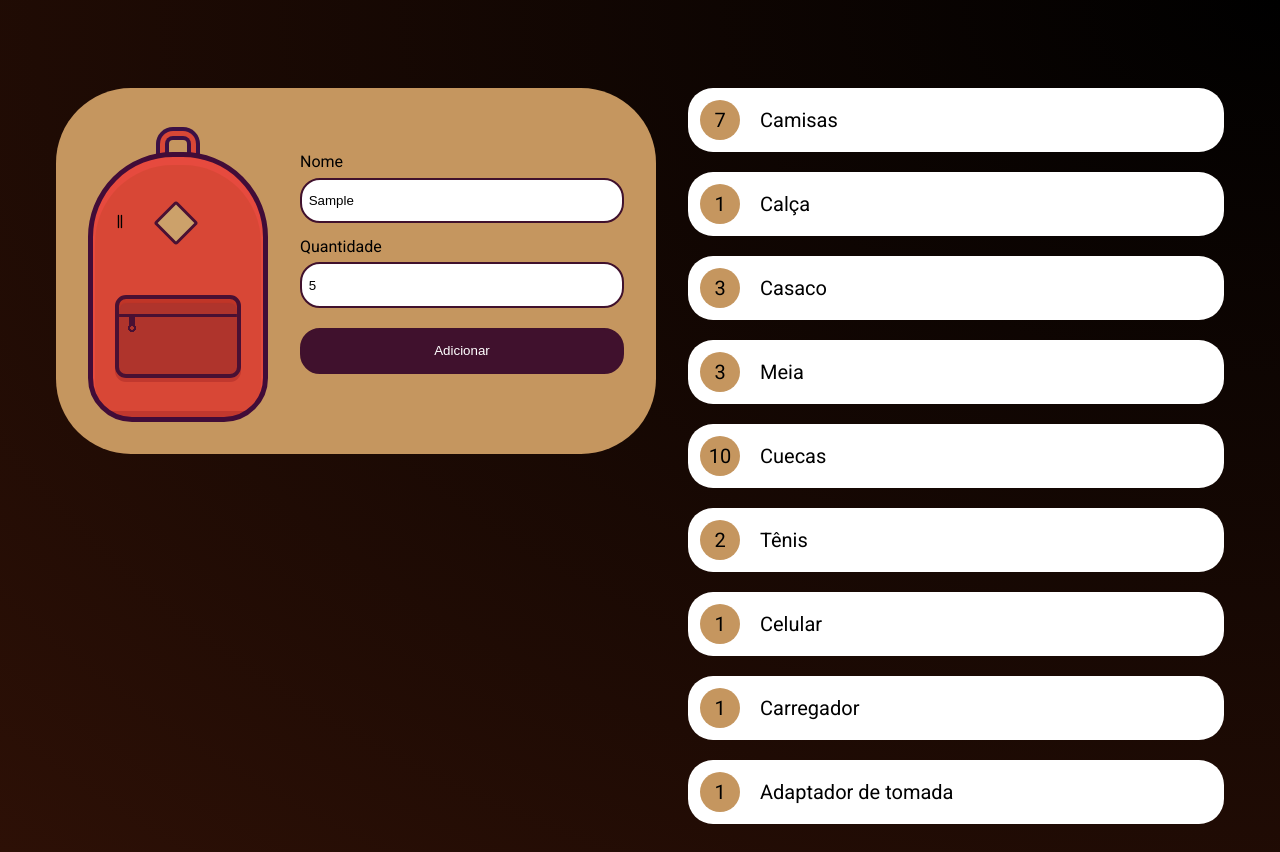
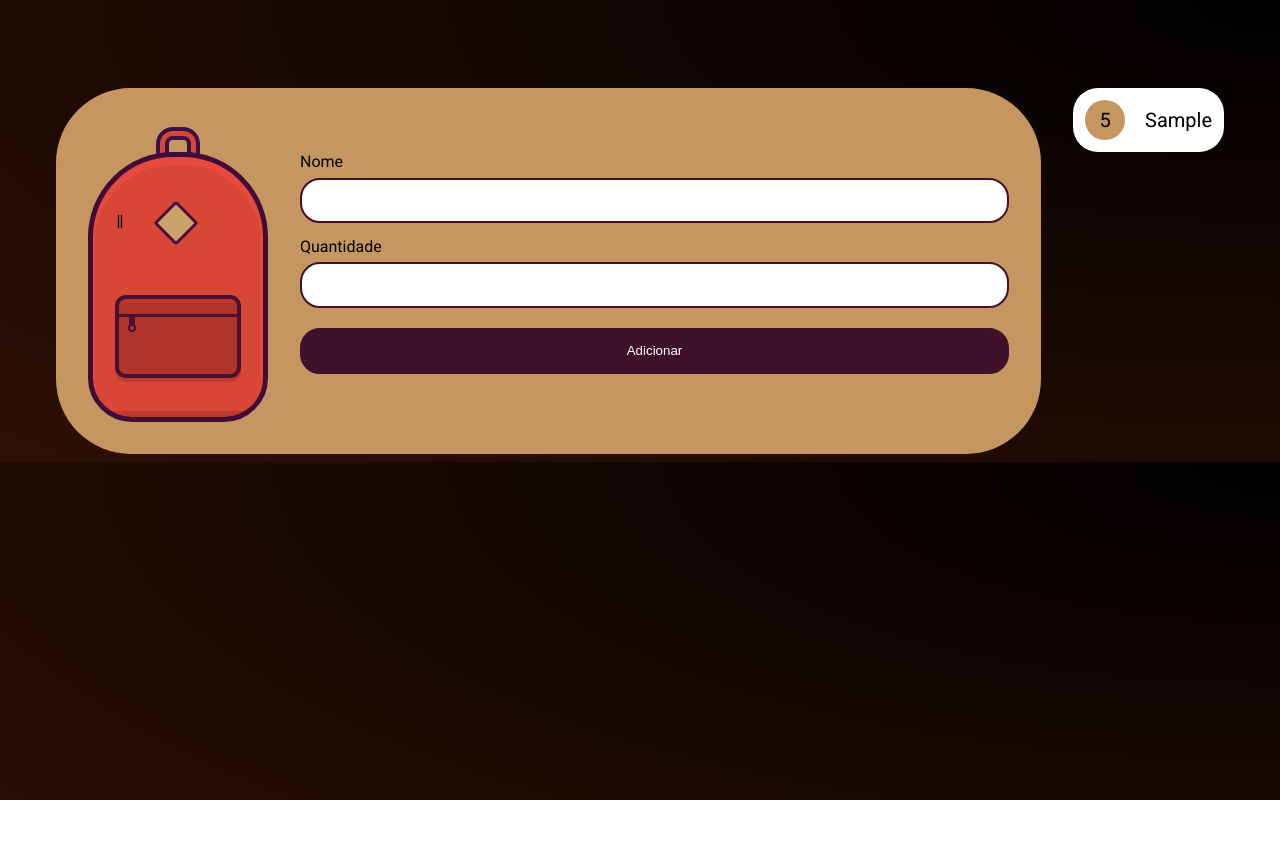
Before and after one commit to WilRocha97/Pojeto-Mochila-de-viagem, a plain HTML site: page index.html in a window 1280 px wide. Both pictures are taken after typing "Sample", "5" into the empty fields and a click on the input "Adicionar". After the commit the page ends 800 px from the top, so only its background shows below. Drawn offline with Linux system fonts and the light colour scheme.

Commit message:
adicionando itens na lista
criando função para adicionar itens na lista e no localStorage

```diff
--- a/index.html
+++ b/index.html
@@ -24,16 +24,8 @@
             </form>
         </div>
 
-        <ul class="lista">
-            <li class="item"><strong>7</strong>Camisas</li>
-            <li class="item"><strong>1</strong>Calça</li>
-            <li class="item"><strong>3</strong>Casaco</li>
-            <li class="item"><strong>3</strong>Meia</li>
-            <li class="item"><strong>10</strong>Cuecas</li>
-            <li class="item"><strong>2</strong>Tênis</li>
-            <li class="item"><strong>1</strong>Celular</li>
-            <li class="item"><strong>1</strong>Carregador</li>
-            <li class="item"><strong>1</strong>Adaptador de tomada</li>
+        <ul class="lista" id="lista">
+
         </ul>
     </main>
     <script src="js/main.js"></script>
--- a/js/main.js
+++ b/js/main.js
@@ -1,8 +1,60 @@
 const form = document.getElementById("novoItem")
+// captura a lista
+const lista = document.getElementById("lista")
+// caso existe alguma coisa no localStorage captura a string e transforma em JS para poder ser usado
+const itens = JSON.parse(localStorage.getItem("itens")) || []
+
+//para cada item na lista encontrada no localStorage
+itens.forEach( (elemento) => {
+    console.log(elemento)
+})
+
+//captura o evento de click na tag <form> quando o botão de adicionar for clicado para capturar as informações digitadas nos campos
+form.addEventListener("submit", (evento) => {
+    // previne a ação padrão do botão
+    evento.preventDefault()
+
+    // captura e manda os textos inseridos nos campos de nome e quantidade
+    const nome = evento.target.elements["nome"]
+    const quantidade = evento.target.elements["quantidade"]
+
+    // chama a função de criar item e manda os textos inseridos nos campos de nome e quantidade como parametro
+    criaElemento(nome.value, quantidade.value)
+
+    // limpa os campos de nome e quantidade
+    nome.value = ""
+    quantidade.value = ""
+})
+
+function criaElemento(nome, quantidade) {
+    console.log(nome, quantidade)
+    // <li class="item"><strong>1</strong>Calça</li>
+    // cria uma tag <li>
+    const novoItem = document.createElement('li')
+    // adiciona class="item" na tag <li>
+    novoItem.classList.add("item")
+
+    // cria uma tag <strong>
+    const numeroItem = document.createElement('strong')
+    // adiciona a quantidade na tag <strong>
+    numeroItem.innerHTML = quantidade
+
+    // adiciona a tag <strong> como tag filha da tag <li>
+    novoItem.appendChild(numeroItem)
+    // adiciona o nome na tag <li>
+    novoItem.innerHTML += nome
+
+    //adiciona o novo item na lista
+    lista.appendChild(novoItem)
 
 
-form.addEventListener("submit", (evento) => {
-    evento.preventDefault()
-    console.log(evento.target.elements["nome"].value)
-    console.log(evento.target.elements["quantidade"].value)
-})
+    const itemAtual = {
+        "nome": nome,
+        "quantidade": quantidade
+    }
+
+    itens.push(itemAtual)
+
+    //adiciona o item no localStorage
+    localStorage.setItem("itens", JSON.stringify(itens))
+}
```
